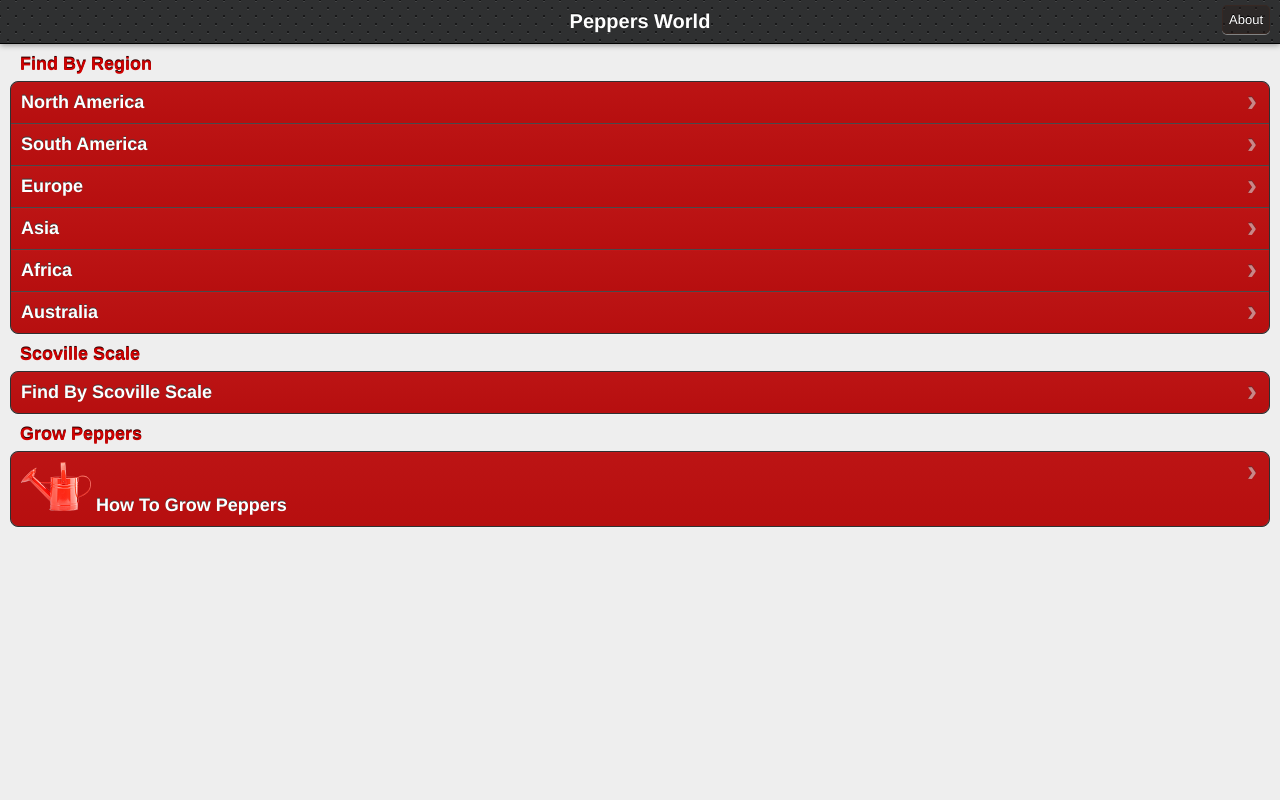
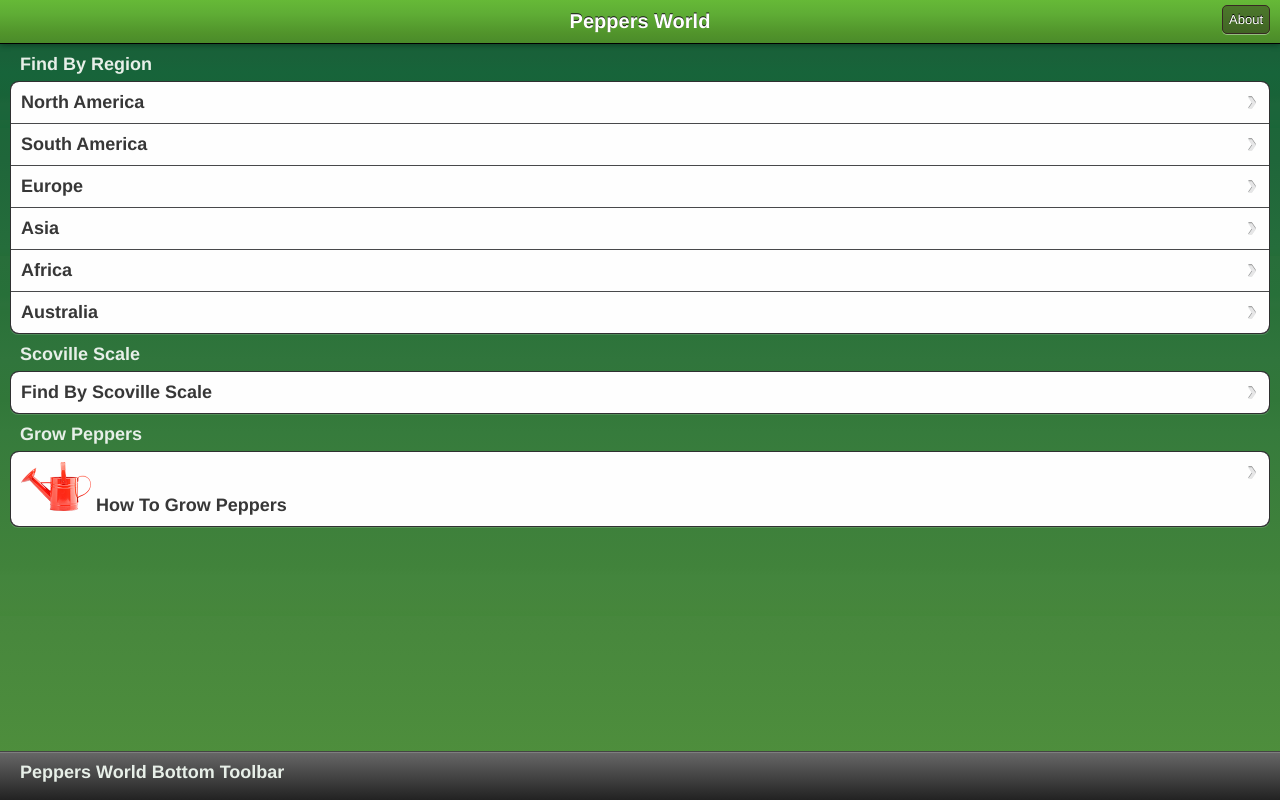
Before and after one commit to overTheTos/PeppersWorld, a plain HTML site: page assets/www/index.html in a window 1280 px wide. Drawn offline with Linux system fonts and the light colour scheme; no server answers.

Commit message:
Changed app style

```diff
--- a/assets/www/index.html
+++ b/assets/www/index.html
@@ -73,7 +73,18 @@
             }
         </style> -->
         <style type="text/css" media="screen">
-        	div#jqt .toolbar .btn {
+        	div#jqt .toolbar {
+				background: rgb(102,185,55); /* Old browsers */
+				background: -moz-linear-gradient(top,  rgba(102,185,55,1) 0%, rgba(95,173,53,1) 32%, rgba(81,148,43,1) 77%, rgba(75,139,42,1) 100%); /* FF3.6+ */
+				background: -webkit-gradient(linear, left top, left bottom, color-stop(0%,rgba(102,185,55,1)), color-stop(32%,rgba(95,173,53,1)), color-stop(77%,rgba(81,148,43,1)), color-stop(100%,rgba(75,139,42,1))); /* Chrome,Safari4+ */
+				background: -webkit-linear-gradient(top,  rgba(102,185,55,1) 0%,rgba(95,173,53,1) 32%,rgba(81,148,43,1) 77%,rgba(75,139,42,1) 100%); /* Chrome10+,Safari5.1+ */
+				background: -o-linear-gradient(top,  rgba(102,185,55,1) 0%,rgba(95,173,53,1) 32%,rgba(81,148,43,1) 77%,rgba(75,139,42,1) 100%); /* Opera 11.10+ */
+				background: -ms-linear-gradient(top,  rgba(102,185,55,1) 0%,rgba(95,173,53,1) 32%,rgba(81,148,43,1) 77%,rgba(75,139,42,1) 100%); /* IE10+ */
+				background: linear-gradient(to bottom,  rgba(102,185,55,1) 0%,rgba(95,173,53,1) 32%,rgba(81,148,43,1) 77%,rgba(75,139,42,1) 100%); /* W3C */
+				filter: progid:DXImageTransform.Microsoft.gradient( startColorstr='#66b937', endColorstr='#4b8b2a',GradientType=0 ); /* IE6-9 */
+
+			}
+			div#jqt .toolbar .btn {
                 -webkit-border-radius: 5px;
                 -webkit-border-image: none;
                 display: block;
@@ -94,23 +105,32 @@
             div#jqt .btn.active {
                 background-color: rgba(0,0,0,.5);
             }
-            div#jqt ul li {
-            	background-color: rgb(210, 0, 0);
-            }
+			div#jqt ul li  a{
+            	color: #373737;
+				text-shadow: none;
+				background-color: #fefefe;
+			}
             #jqt  > .edgetoedge, #jqt > * {
-                background: #eee none;
+                background: rgb(21,96,57); /* Old browsers */
+				background: -moz-linear-gradient(top,  rgba(21,96,57,1) 0%, rgba(23,98,59,1) 4%, rgba(22,97,56,1) 5%, rgba(25,97,57,1) 7%, rgba(23,100,58,1) 9%, rgba(24,99,56,1) 12%, rgba(28,101,58,1) 13%, rgba(26,101,58,1) 15%, rgba(29,102,57,1) 15%, rgba(26,102,56,1) 16%, rgba(29,102,57,1) 16%, rgba(31,102,58,1) 20%, rgba(37,109,59,1) 31%, rgba(36,109,56,1) 32%, rgba(40,110,58,1) 32%, rgba(39,112,57,1) 37%, rgba(43,113,59,1) 38%, rgba(42,113,57,1) 39%, rgba(48,117,60,1) 45%, rgba(49,119,57,1) 50%, rgba(54,123,60,1) 54%, rgba(65,131,59,1) 71%, rgba(67,133,61,1) 72%, rgba(70,134,60,1) 76%, rgba(68,135,58,1) 77%, rgba(71,135,61,1) 77%, rgba(80,144,60,1) 100%); /* FF3.6+ */
+				background: -webkit-gradient(linear, left top, left bottom, color-stop(0%,rgba(21,96,57,1)), color-stop(4%,rgba(23,98,59,1)), color-stop(5%,rgba(22,97,56,1)), color-stop(7%,rgba(25,97,57,1)), color-stop(9%,rgba(23,100,58,1)), color-stop(12%,rgba(24,99,56,1)), color-stop(13%,rgba(28,101,58,1)), color-stop(15%,rgba(26,101,58,1)), color-stop(15%,rgba(29,102,57,1)), color-stop(16%,rgba(26,102,56,1)), color-stop(16%,rgba(29,102,57,1)), color-stop(20%,rgba(31,102,58,1)), color-stop(31%,rgba(37,109,59,1)), color-stop(32%,rgba(36,109,56,1)), color-stop(32%,rgba(40,110,58,1)), color-stop(37%,rgba(39,112,57,1)), color-stop(38%,rgba(43,113,59,1)), color-stop(39%,rgba(42,113,57,1)), color-stop(45%,rgba(48,117,60,1)), color-stop(50%,rgba(49,119,57,1)), color-stop(54%,rgba(54,123,60,1)), color-stop(71%,rgba(65,131,59,1)), color-stop(72%,rgba(67,133,61,1)), color-stop(76%,rgba(70,134,60,1)), color-stop(77%,rgba(68,135,58,1)), color-stop(77%,rgba(71,135,61,1)), color-stop(100%,rgba(80,144,60,1))); /* Chrome,Safari4+ */
+				background: -webkit-linear-gradient(top,  rgba(21,96,57,1) 0%,rgba(23,98,59,1) 4%,rgba(22,97,56,1) 5%,rgba(25,97,57,1) 7%,rgba(23,100,58,1) 9%,rgba(24,99,56,1) 12%,rgba(28,101,58,1) 13%,rgba(26,101,58,1) 15%,rgba(29,102,57,1) 15%,rgba(26,102,56,1) 16%,rgba(29,102,57,1) 16%,rgba(31,102,58,1) 20%,rgba(37,109,59,1) 31%,rgba(36,109,56,1) 32%,rgba(40,110,58,1) 32%,rgba(39,112,57,1) 37%,rgba(43,113,59,1) 38%,rgba(42,113,57,1) 39%,rgba(48,117,60,1) 45%,rgba(49,119,57,1) 50%,rgba(54,123,60,1) 54%,rgba(65,131,59,1) 71%,rgba(67,133,61,1) 72%,rgba(70,134,60,1) 76%,rgba(68,135,58,1) 77%,rgba(71,135,61,1) 77%,rgba(80,144,60,1) 100%); /* Chrome10+,Safari5.1+ */
+				background: -o-linear-gradient(top,  rgba(21,96,57,1) 0%,rgba(23,98,59,1) 4%,rgba(22,97,56,1) 5%,rgba(25,97,57,1) 7%,rgba(23,100,58,1) 9%,rgba(24,99,56,1) 12%,rgba(28,101,58,1) 13%,rgba(26,101,58,1) 15%,rgba(29,102,57,1) 15%,rgba(26,102,56,1) 16%,rgba(29,102,57,1) 16%,rgba(31,102,58,1) 20%,rgba(37,109,59,1) 31%,rgba(36,109,56,1) 32%,rgba(40,110,58,1) 32%,rgba(39,112,57,1) 37%,rgba(43,113,59,1) 38%,rgba(42,113,57,1) 39%,rgba(48,117,60,1) 45%,rgba(49,119,57,1) 50%,rgba(54,123,60,1) 54%,rgba(65,131,59,1) 71%,rgba(67,133,61,1) 72%,rgba(70,134,60,1) 76%,rgba(68,135,58,1) 77%,rgba(71,135,61,1) 77%,rgba(80,144,60,1) 100%); /* Opera 11.10+ */
+				background: -ms-linear-gradient(top,  rgba(21,96,57,1) 0%,rgba(23,98,59,1) 4%,rgba(22,97,56,1) 5%,rgba(25,97,57,1) 7%,rgba(23,100,58,1) 9%,rgba(24,99,56,1) 12%,rgba(28,101,58,1) 13%,rgba(26,101,58,1) 15%,rgba(29,102,57,1) 15%,rgba(26,102,56,1) 16%,rgba(29,102,57,1) 16%,rgba(31,102,58,1) 20%,rgba(37,109,59,1) 31%,rgba(36,109,56,1) 32%,rgba(40,110,58,1) 32%,rgba(39,112,57,1) 37%,rgba(43,113,59,1) 38%,rgba(42,113,57,1) 39%,rgba(48,117,60,1) 45%,rgba(49,119,57,1) 50%,rgba(54,123,60,1) 54%,rgba(65,131,59,1) 71%,rgba(67,133,61,1) 72%,rgba(70,134,60,1) 76%,rgba(68,135,58,1) 77%,rgba(71,135,61,1) 77%,rgba(80,144,60,1) 100%); /* IE10+ */
+				background: linear-gradient(to bottom,  rgba(21,96,57,1) 0%,rgba(23,98,59,1) 4%,rgba(22,97,56,1) 5%,rgba(25,97,57,1) 7%,rgba(23,100,58,1) 9%,rgba(24,99,56,1) 12%,rgba(28,101,58,1) 13%,rgba(26,101,58,1) 15%,rgba(29,102,57,1) 15%,rgba(26,102,56,1) 16%,rgba(29,102,57,1) 16%,rgba(31,102,58,1) 20%,rgba(37,109,59,1) 31%,rgba(36,109,56,1) 32%,rgba(40,110,58,1) 32%,rgba(39,112,57,1) 37%,rgba(43,113,59,1) 38%,rgba(42,113,57,1) 39%,rgba(48,117,60,1) 45%,rgba(49,119,57,1) 50%,rgba(54,123,60,1) 54%,rgba(65,131,59,1) 71%,rgba(67,133,61,1) 72%,rgba(70,134,60,1) 76%,rgba(68,135,58,1) 77%,rgba(71,135,61,1) 77%,rgba(80,144,60,1) 100%); /* W3C */
+				filter: progid:DXImageTransform.Microsoft.gradient( startColorstr='#156039', endColorstr='#50903c',GradientType=0 ); /* IE6-9 */
             }
             #jqt h1, #jqt h2 {
-				  color: #d20000;
-				  text-shadow: #280000 0 -1px 0;
+				  color: #e7efe8;
+				  text-shadow: none;
 			}
             /* Custom Tags */
             div.paragraph {
             	color: #CCCCCC;
             	font: 14px "Helvetica Neue", Helvetica;
 			    margin: 10px 20px 6px;
-			    color: #aaabad;
-			    text-shadow: #343535 0 -1px 0;
+			    color: rgb(196, 196, 196)
+			    /*text-shadow: #343535 0 -1px 0;*/
             }
             /* to be tested... */
             div.toolbar-bottom{
@@ -127,8 +147,6 @@
 				padding: 0;
 				border-top: 1px solid #444;
 			}
-
-
         </style>
         <script src="cordova-2.7.0.js" type="text/javascript" charset="utf-8"></script>
 
@@ -148,9 +166,9 @@
                     <h1>Peppers World</h1>
                     <a href="#about" class="btn slideup">About</a>
                 </div>
-                <!-- <div class="toolbar-bottom">
+                 <div class="toolbar-bottom">
                 	<h1>Peppers World Bottom Toolbar</h1>
-                </div> -->
+                </div>
                 <div class="scroll">
                 	<h2>Find By Region</h2>
                 	<ul class="rounded">
```
